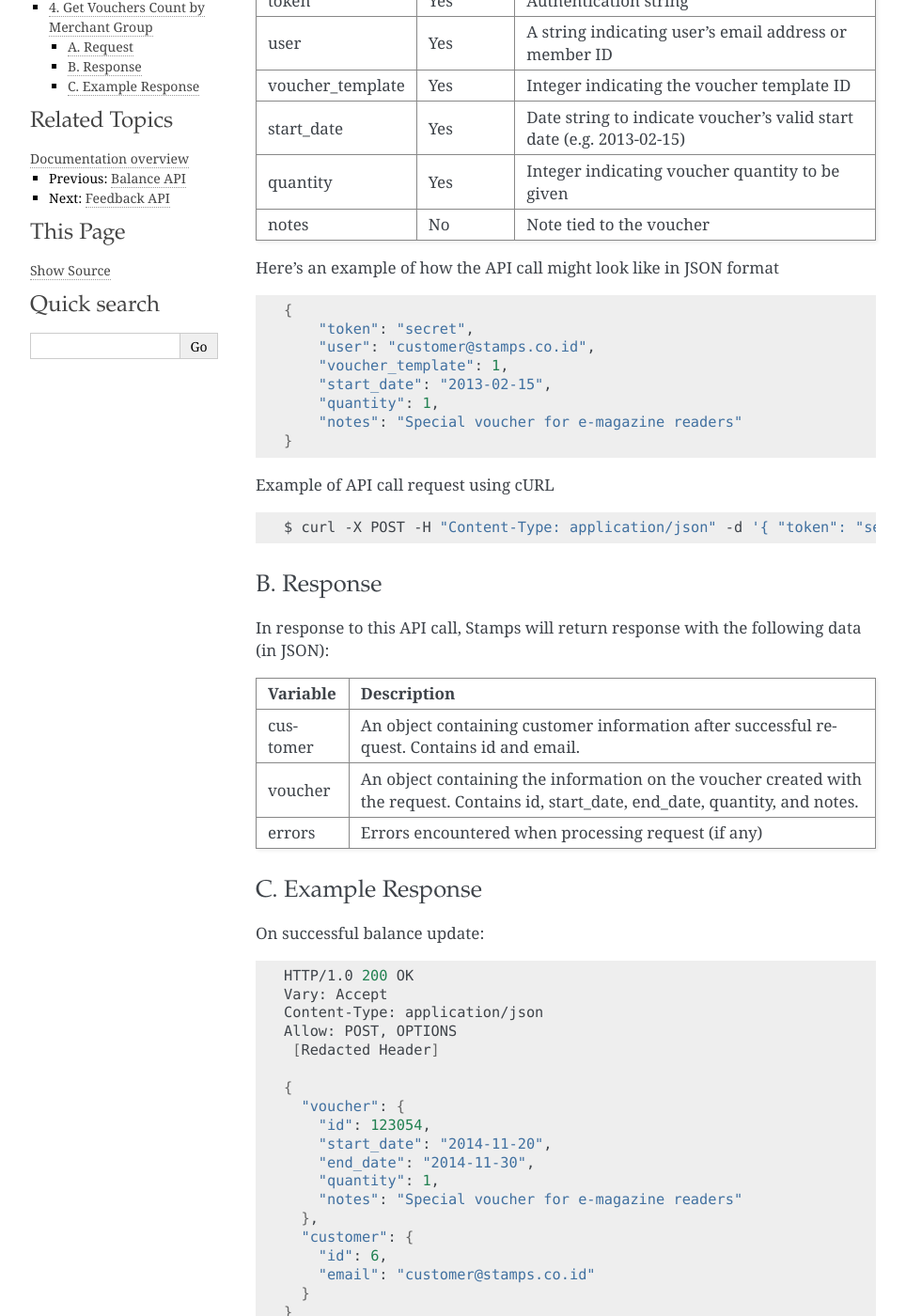
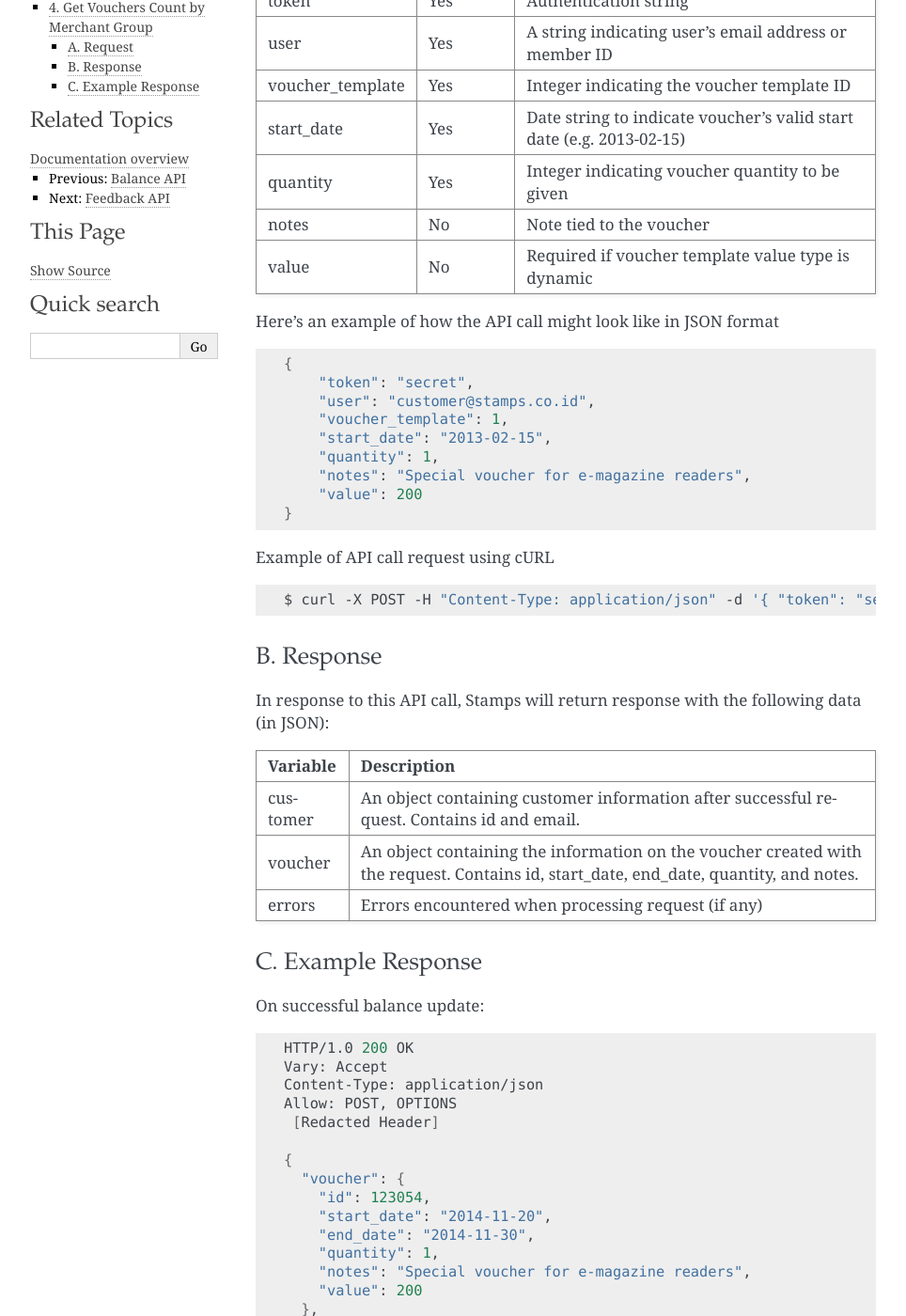
Before and after one commit to ui/stamps-api-docs, a Sphinx documentation site: the page built from source/voucher_api.rst, in a window 1280 px wide and 1400 px high, scrolled down 412 px. Shown: the whole window at 94% size, without its empty margins (148-1112 px from the left). Built offline with Sphinx 7.4.7, drawn with Linux system fonts in a browser that asks for light colours; some of the changed text lies outside the part shown.

Commit message:
update voucher doc to support value

```diff
--- a/source/voucher_api.rst
+++ b/source/voucher_api.rst
@@ -21,6 +21,7 @@ voucher_template Yes         Integer indicating the voucher template ID
 start_date       Yes         Date string to indicate voucher's valid start date (e.g. 2013-02-15)
 quantity         Yes         Integer indicating voucher quantity to be given
 notes            No          Note tied to the voucher
+value            No          Required if voucher template value type is dynamic
 ================ =========== =========================
 
 Here's an example of how the API call might look like in JSON format
@@ -33,14 +34,15 @@ Here's an example of how the API call might look like in JSON format
         "voucher_template": 1,
         "start_date": "2013-02-15",
         "quantity": 1,
-        "notes": "Special voucher for e-magazine readers"
+        "notes": "Special voucher for e-magazine readers",
+        "value": 200
     }
 
 Example of API call request using cURL
 
 .. code-block :: bash
 
-    $ curl -X POST -H "Content-Type: application/json" -d '{ "token": "secret", "user": "customer@stamps.co.id", "voucher_template": 1, "start_date": "2013-02-15", "quantity": 1, "notes": "Special voucher for e-magazine readers"}' https://stamps.co.id/api/vouchers/issue
+    $ curl -X POST -H "Content-Type: application/json" -d '{ "token": "secret", "user": "customer@stamps.co.id", "voucher_template": 1, "start_date": "2013-02-15", "quantity": 1, "notes": "Special voucher for e-magazine readers", "value": "200"}' https://stamps.co.id/api/vouchers/issue
 
 
 B. Response
@@ -78,7 +80,8 @@ On successful balance update:
         "start_date": "2014-11-20",
         "end_date": "2014-11-30",
         "quantity": 1,
-        "notes": "Special voucher for e-magazine readers"
+        "notes": "Special voucher for e-magazine readers",
+        "value": 200
       },
       "customer": {
         "id": 6,
@@ -221,6 +224,7 @@ On a successful API call:
             "code": "VC-ABC",
             "is_active": true,
             "quantity": 1,
+            "value": 200,
             "notes": "",
             "start_date": "2022-03-28",
             "end_date": "2022-04-28",
@@ -241,6 +245,7 @@ On a successful API call:
             "is_active": true,
             "quantity": 2,
             "notes": "",
+            "value": 200,
             "start_date": "2022-02-14",
             "end_date": "2022-02-28",
             "template": {
```
